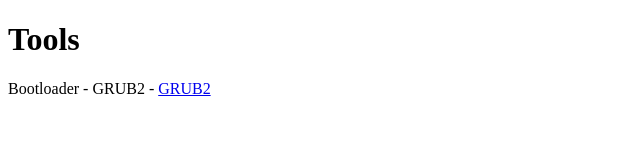
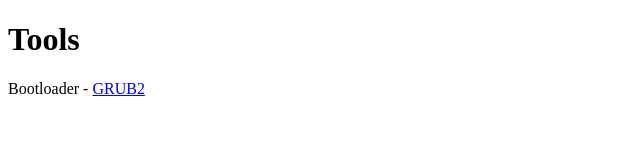
Before and after one commit to foo74/foo74.github.io, a plain HTML site: page index.html in a window 1280 px wide. Shown: the whole page, without its empty margins (0-640 px from the left). Drawn offline with Linux system fonts and the light colour scheme.

Commit message:
change index

```diff
--- a/index.html
+++ b/index.html
@@ -6,6 +6,6 @@
 
     <body>
        <h1>Tools</h1>
-       <p>Bootloader - GRUB2 - <a href="https://www.gnu.org/software/grub">GRUB2</a></p>
+       <p>Bootloader - <a href="https://www.gnu.org/software/grub">GRUB2</a></p>
     </body>
 </html>
```
